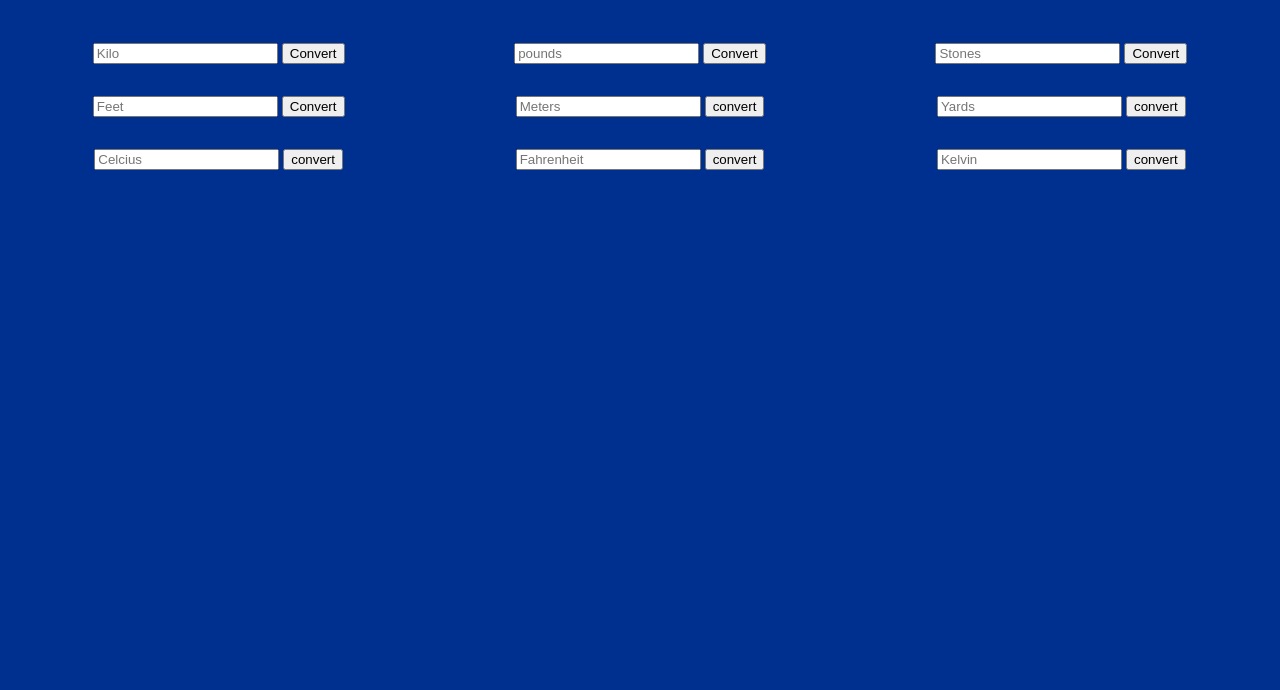
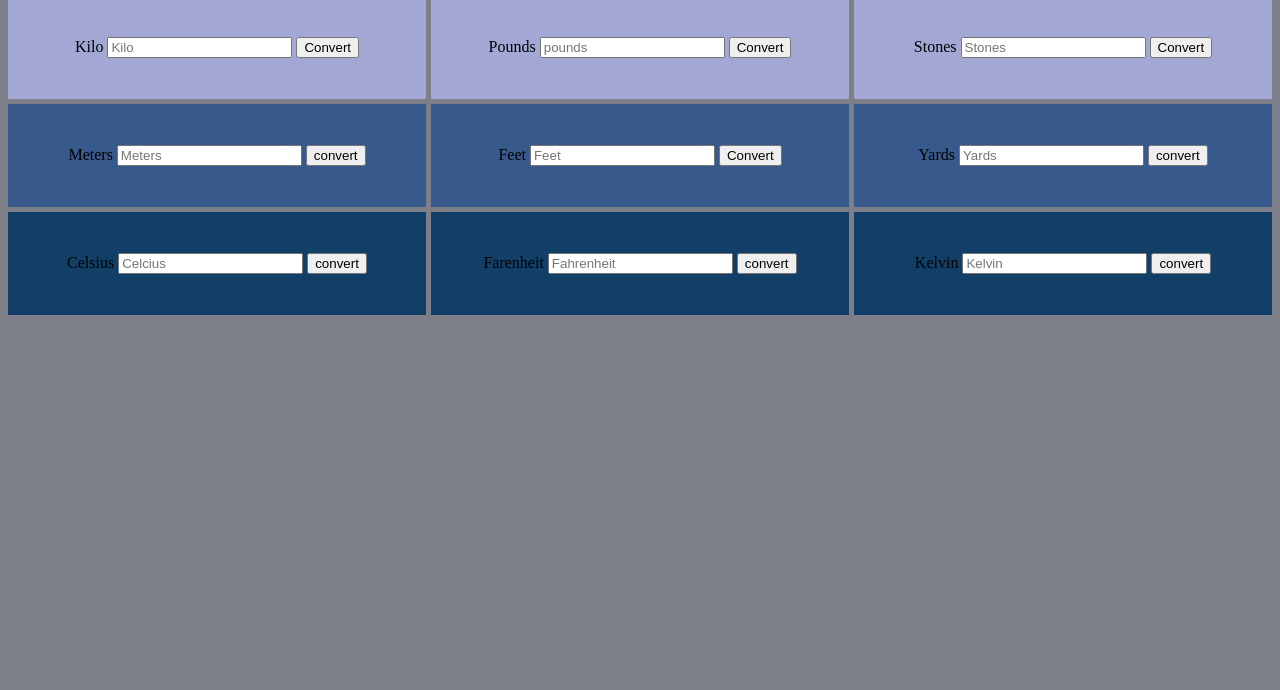
Before and after one commit to YawHB/Converter_code, a plain HTML site: page index.html in a window 1280 px wide. Shown: the part 110-800 px from the top of the page. Drawn offline with Linux system fonts and the light colour scheme.

Commit message:
Created reset button
Created reset button
added colors and classes in css

```diff
--- a/index.html
+++ b/index.html
@@ -11,62 +11,72 @@
   <body>
     <header>
       <h1>Simple Converter</h1>
+      <button id="reset">Reset</button>
     </header>
 
     <main class="main-grid-container">
-      <div class="kg-grid-item">
+      <div class="kg-grid-item weights">
         <p>
+          <label for="">Pounds</label>
           <input id="input-pounds" type="number" placeholder="pounds" />
           <button id="convert-from-pounds-btn">Convert</button>
         </p>
       </div>
 
-      <div class="pounds-grid-item">
+      <div class="pounds-grid-item weights">
         <p>
+          <label for="">Kilo</label>
           <input id="input-kilos" type="number" placeholder="Kilo" />
           <button id="convert-from-kilos-btn">Convert</button>
         </p>
       </div>
 
-      <div class="stones-grid-item">
+      <div class="stones-grid-item weights">
         <p>
+          <label for="">Stones</label>
           <input id="input-stones" type="number" placeholder="Stones" />
           <button id="convert-from-stones-btn">Convert</button>
         </p>
       </div>
 
-      <div class="meter-grid-item">
+      <div class="feet-grid-item lengths">
         <p>
+          <label for="">Feet</label>
           <input id="input-feet" type="number" placeholder="Feet" />
           <button id="convert-from-feet-btn">Convert</button>
         </p>
       </div>
-      <div class="feet-grid-item">
+      <div class="meters-grid-item lengths">
         <p>
+          <label for="">Meters</label>
           <input id="input-meters" type="number" placeholder="Meters" />
           <button id="convert-from-meters-btn">convert</button>
         </p>
       </div>
-      <div class="yards-grid-item">
+      <div class="yards-grid-item lengths">
         <p>
+          <label for="">Yards</label>
           <input id="input-yards" type="number" placeholder="Yards" />
           <button id="convert-from-yards-btn">convert</button>
         </p>
       </div>
-      <div class="celcius-grid-item">
+      <div class="celcius-grid-item temperatures">
         <p>
+          <label for="">Celsius</label>
           <input id="input-celcius" type="number" placeholder="Celcius" />
           <button id="convert-from-celcius-btn">convert</button>
         </p>
       </div>
-      <div class="fahrenheit-grid-item">
+      <div class="fahrenheit-grid-item temperatures">
         <p>
+          <label for="">Farenheit</label>
           <input id="input-fahrenheit" type="number" placeholder="Fahrenheit" />
           <button id="convert-from-fahrenheit-btn">convert</button>
         </p>
       </div>
-      <div class="kelvin-grid-item">
+      <div class="kelvin-grid-item temperatures">
         <p>
+          <label for="">Kelvin</label>
           <input id="input-kelvin" type="number" placeholder="Kelvin" />
           <button id="convert-from-kelvin-btn">convert</button>
         </p>
--- a/load.js
+++ b/load.js
@@ -3,6 +3,29 @@
 window.addEventListener("load", initApp);
 
 function initApp() {
+  /************************* Reset btn *************************************/
+  const resetbtn = document.querySelector("#reset");
+  resetbtn.addEventListener("click", resetInput);
+
+  //Creates an array of all the input id's
+  function resetInput() {
+    const inputIds = [
+      "input-fahrenheit",
+      "input-kelvin",
+      "input-celcius",
+      "input-pounds",
+      "input-kilos",
+      "input-stones",
+      "input-feet",
+      "input-meters",
+      "input-yards",
+    ];
+    //loops through the array and adds each id to the DOM and set it to an empty string
+    inputIds.forEach(function (id) {
+      const input = document.querySelector(`#${id}`);
+      input.value = "";
+    });
+  }
   /************************* Weights btns *************************************/
 
   //Make pounds button clickable
--- a/style.css
+++ b/style.css
@@ -1,14 +1,12 @@
 body {
-  background-color: #00308f;
+  background: #7c7e88;
 }
 
 h1 {
-  background-color: #3a6cbc;
-  width: 800px;
+  background: #ef7e56;
   padding: 20px 40px;
-  margin: 30px auto;
+  margin: 0;
   text-align: center;
-  border-radius: 4px;
 }
 
 .main-grid-container {
@@ -16,35 +14,61 @@ h1 {
   grid-template-columns: 1fr 1fr 1fr;
   grid-template-rows: 1fr 1fr 1fr;
   text-align: center;
+  gap: 5px;
+  height: 100%;
 }
 
+main div {
+  padding: 25px;
+}
+
+.weights {
+  background: #a2a8d3;
+}
+
+.lengths {
+  background: #38598b;
+}
+
+.temperatures {
+  background: #113f67;
+}
 .pounds-grid-item {
   grid-row-start: 1;
-  grid-row-end: 1;
   grid-column-start: 1;
-  grid-column-end: 1;
 }
 .kg-grid-item {
   grid-row-start: 1;
-  grid-row-end: 1;
   grid-column-start: 2;
-  grid-column-end: 2;
 }
-.stone-grid-item {
+.stones-grid-item {
   grid-row-start: 1;
-  grid-row-end: 1;
   grid-column-start: 3;
-  grid-column-end: 3;
-}
-.meter-grid-item {
-  grid-row-start: 2;
-  grid-row-end: 2;
-  grid-column-start: 1;
-  grid-column-end: 1;
 }
 .feet-grid-item {
   grid-row-start: 2;
-  grid-row-end: 2;
   grid-column-start: 2;
-  grid-column-end: 2;
 }
+
+.meters-grid-item {
+  grid-row-start: 2;
+  grid-column-start: 1;
+}
+
+.yards-grid-item {
+  grid-row-start: 2;
+  grid-column-start: 3;
+}
+
+.celcius-grid-item {
+  grid-row-start: 3;
+  grid-column-start: 1;
+}
+.fahrenheit-grid-item {
+  grid-row-start: 3;
+  grid-column-start: 2;
+}
+.kelvin-grid-item {
+  grid-row-start: 3;
+  grid-column-start: 3;
+}
```
